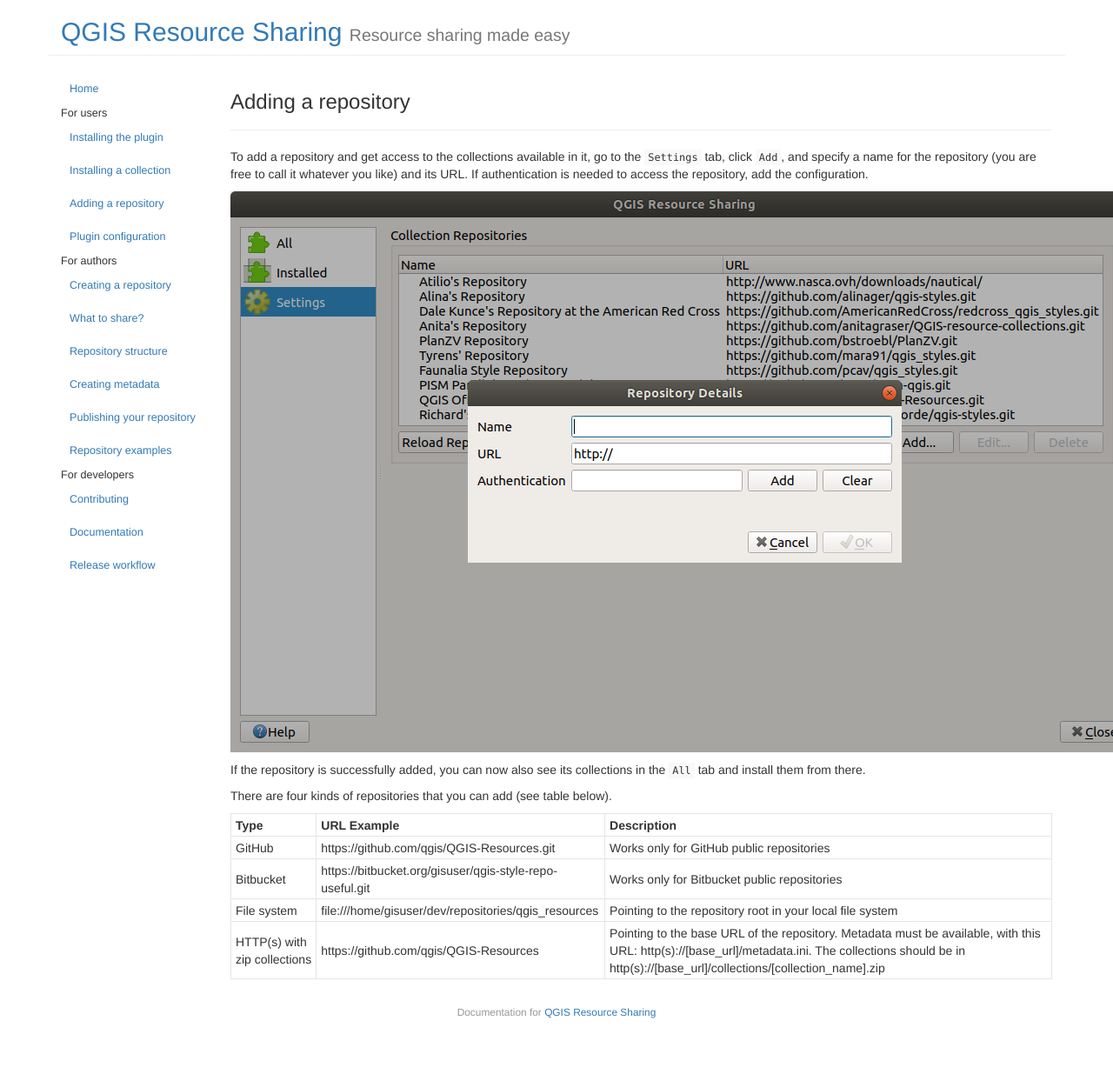
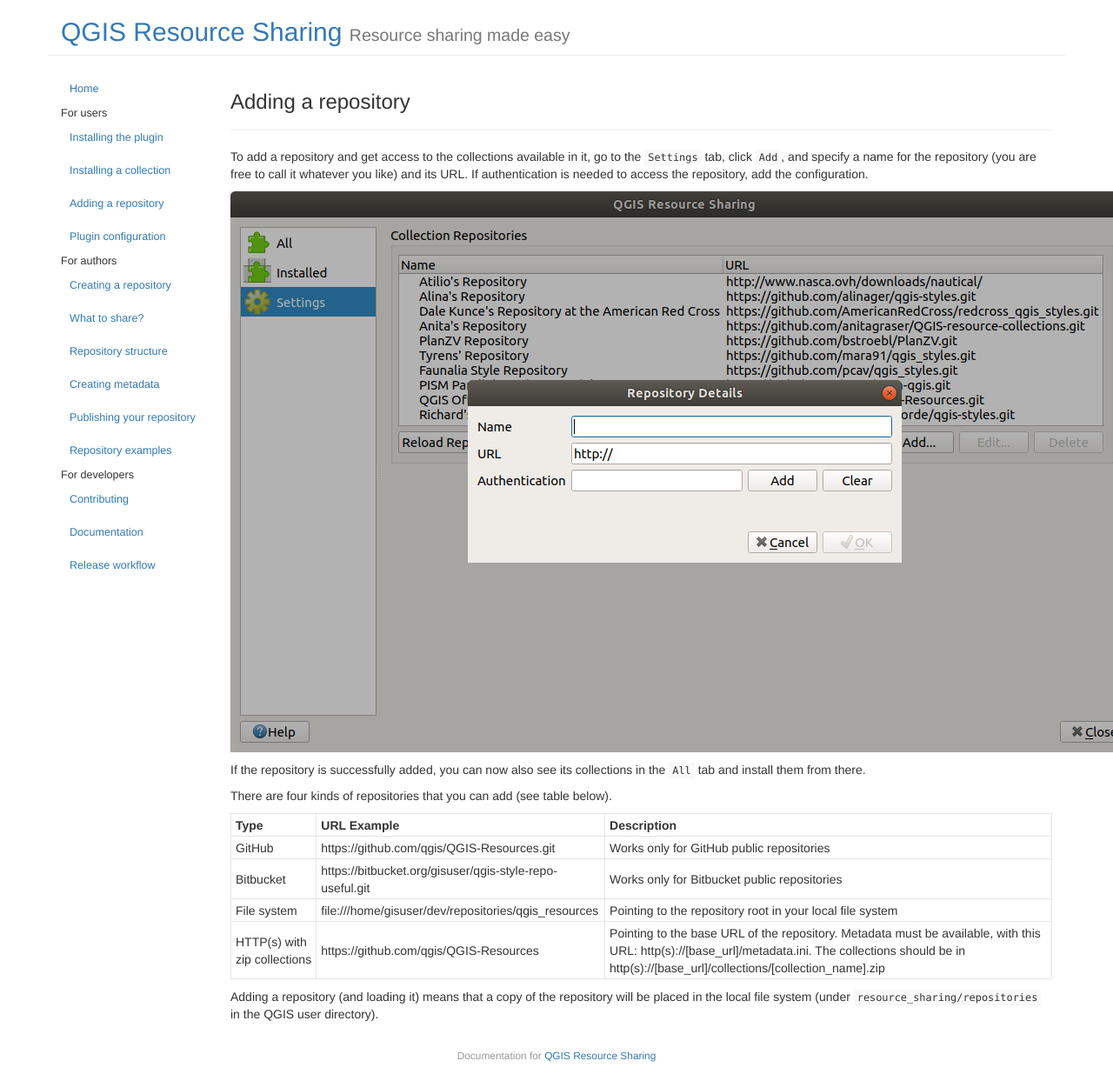
Before and after one commit to QGIS-Contribution/QGIS-ResourceSharing, a Jekyll site: the page built from _posts/2016-08-11-adding-repository.md, in a window 1280 px wide. Shown: the whole page at 87% size. Built offline with Jekyll 4.4.1, drawn with Linux system fonts in a browser that asks for light colours; before the commit the page ends 1193 px from its top, so only the background shows below that.

Commit message:
Update 2016-08-11-adding-repository.md

```diff
--- a/_posts/2016-08-11-adding-repository.md
+++ b/_posts/2016-08-11-adding-repository.md
@@ -26,3 +26,7 @@
 Bitbucket |  https://bitbucket.org/gisuser/qgis-style-repo-useful.git | Works only for Bitbucket public repositories
 File system | file:///home/gisuser/dev/repositories/qgis_resources | Pointing to the repository root in your local file system
 HTTP(s) with zip collections | https://github.com/qgis/QGIS-Resources | Pointing to the base URL of the repository. Metadata must be available, with this URL: http(s)://[base_url]/metadata.ini. The collections should be in http(s)://[base_url]/collections/[collection_name].zip
+
+Adding a repository (and loading it) means that a copy of the repository will
+be placed in the local file system (under ``resource_sharing/repositories`` in
+the QGIS user directory).
```
